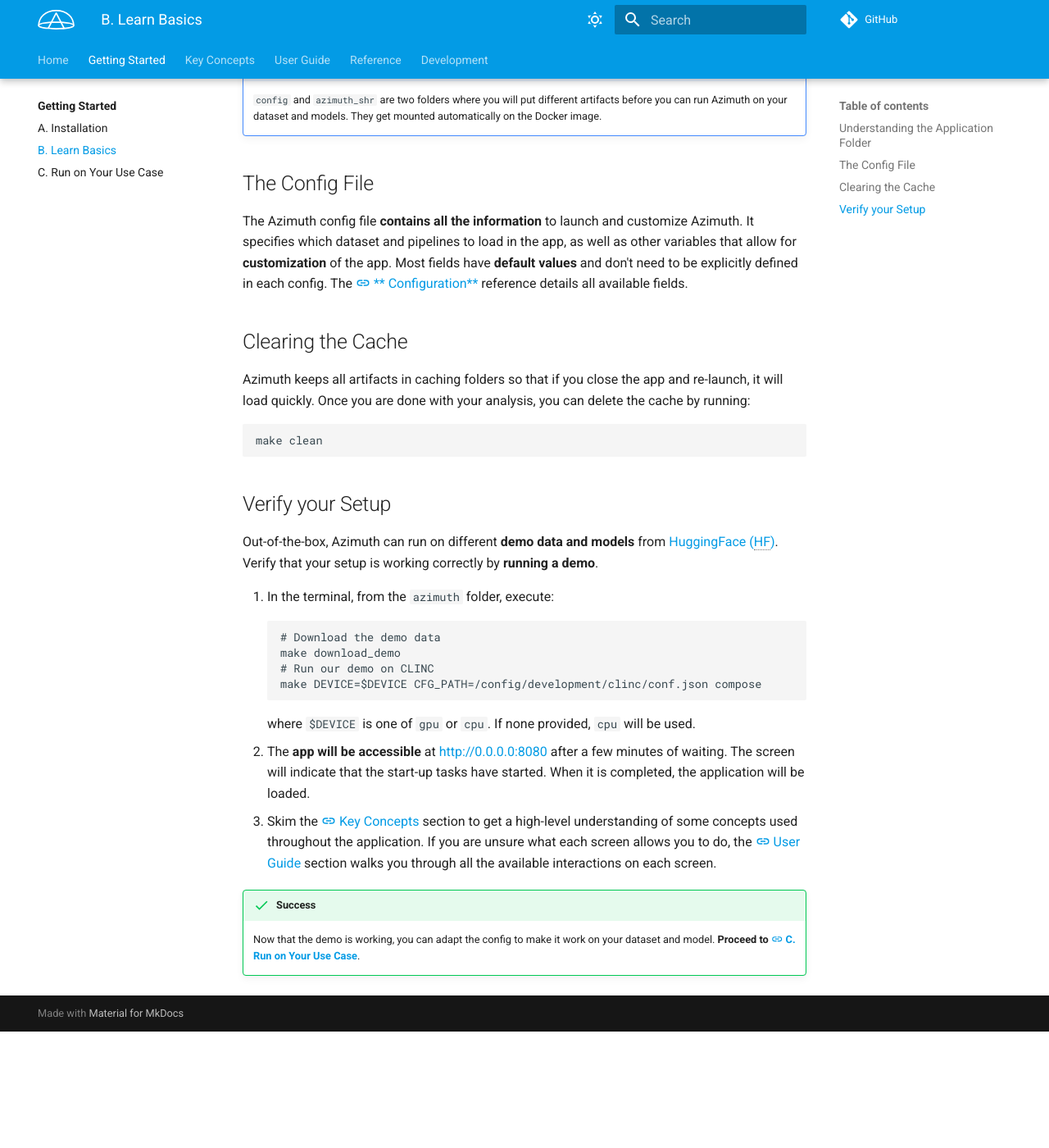
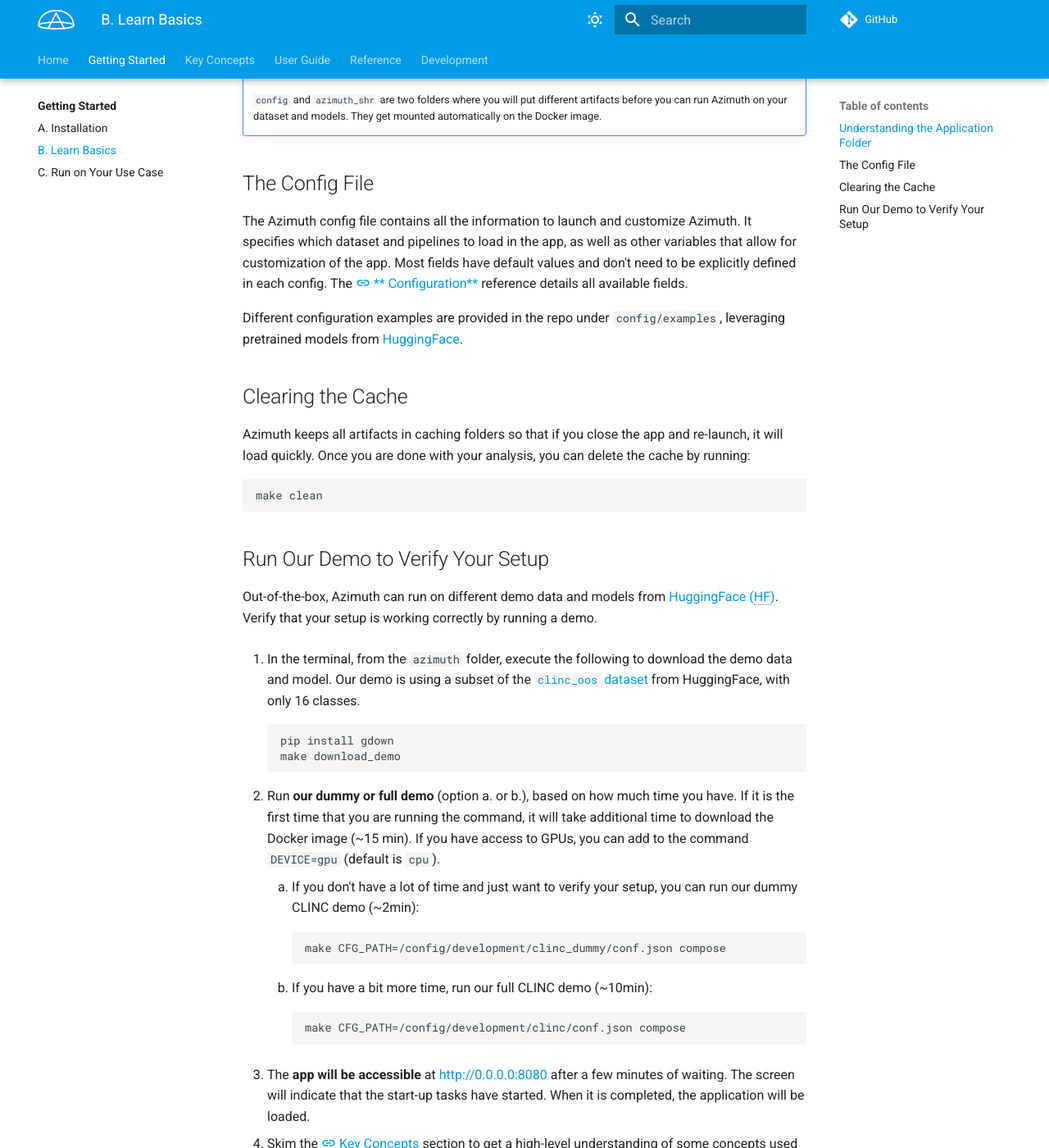
Before and after one commit to ServiceNow/azimuth, an MkDocs documentation site: the page built from docs/docs/getting-started/b-basics.md, in a window 1280 px wide and 1400 px high, scrolled down 452 px. Shown: the whole window at 82% size. Built offline with MkDocs 1.6.1 and Material for MkDocs 9.7.7, drawn with Linux system fonts in a browser that asks for light colours; comment, search, counter and statistics services are not loaded; before the commit the page ends 1710 px from its top, so only the background shows below that; some of the changed text lies outside the part shown.

````diff
--- a/docs/docs/getting-started/a-install.md
+++ b/docs/docs/getting-started/a-install.md
@@ -1,24 +1,20 @@
 # A. Installation
 
 Follow the steps to **install** the necessary items, and **download Azimuth**.
-
-!!! tip
-
-    You can also use Azimuth by git cloning the repo and running locally. It is slightly more
-    complex, but it allows you to get the latest features and edit the code. The instructions are in
-    [Development](../development/index.md).
 
 ## Requirements
 
 1. Install [**Docker**](https://www.docker.com/products/docker-desktop) :material-docker:.
     * Docker allows to use our application without installing all the dependencies.
+    * You can also use Azimuth without `Docker` by installing our dependencies with `poetry`
+      and `yarn`. It is slightly more complex, but it can be faster to launch Azimuth. The
+      instructions are in [Development](../development/index.md).
 2. [Mac Only] Setup Docker so it has **enough memory** to run Azimuth.
     1. Right-click on the Docker icon :material-docker: on the toolbar of your computer.
     2. Go to Resources and set the “Memory” slider to 9Gb or more.
     3. Click on “Apply and Restart”.
 3. **Download Azimuth**'s latest release.
-    1. On GitHub :material-github:, download the latest release in the right panel.
-    2. Unzip the folder on your computer.
+    1. On [GitHub :material-github:](https://github.com/ServiceNow/azimuth), git clone our repo.
 
 !!! success
 
--- a/docs/docs/getting-started/b-basics.md
+++ b/docs/docs/getting-started/b-basics.md
@@ -2,7 +2,7 @@
 
 ## Understanding the Application Folder
 
-In the Azimuth folder downloaded and unzipped at [step A](a-install.md), the following **structure**
+In the downloaded Azimuth folder from [step A](a-install.md), the following structure
 exists:
 
 ```bash
@@ -30,11 +30,14 @@ exists:
 
 ## The Config File
 
-The Azimuth config file **contains all the information** to launch and customize Azimuth. It
-specifies which dataset and pipelines to load in the app, as well as other variables that allow for
-**customization** of the app. Most fields have **default values** and don't need to be explicitly
-defined in each config. The [:material-link: **
+The Azimuth config file contains all the information to launch and customize Azimuth. It specifies
+which dataset and pipelines to load in the app, as well as other variables that allow for
+customization of the app. Most fields have default values and don't need to be explicitly defined in
+each config. The [:material-link: **
 Configuration**](../reference/configuration/index.md) reference details all available fields.
+
+Different configuration examples are provided in the repo under `config/examples`, leveraging
+pretrained models from [HuggingFace](https://huggingface.co).
 
 ## Clearing the Cache
 
@@ -45,24 +48,39 @@ load quickly. Once you are done with your analysis, you can delete the cache by
 make clean
 ```
 
-## Verify your Setup
+## Run Our Demo to Verify Your Setup
 
-Out-of-the-box, Azimuth can run on different **demo data and models**
+Out-of-the-box, Azimuth can run on different demo data and models
 from [HuggingFace (HF)](http://www.huggingface.co). Verify that your setup is working correctly by
-**running a demo**.
+running a demo.
 
-1. In the terminal, from the `azimuth` folder, execute:
+1. In the terminal, from the `azimuth` folder, execute the following to download the demo data and
+   model. Our demo is using a subset of
+   the [`clinc_oos` dataset](https://huggingface.co/datasets/clinc_oos) from HuggingFace, with only
+   16 classes.
     ```
-    # Download the demo data
+    pip install gdown
     make download_demo
-    # Run our demo on CLINC
-    make DEVICE=$DEVICE CFG_PATH=/config/development/clinc/conf.json compose
     ```
-   where `$DEVICE` is one of `gpu` or `cpu`. If none provided, `cpu` will be used.
-2. The **app will be accessible** at [http://0.0.0.0:8080](http://0.0.0.0:8080) after a few minutes
+
+2. Run **our dummy or full demo** (option a. or b.), based on how much time you have. If it is the
+   first time that you are running the command, it will take additional time to download the Docker
+   image (~15 min). If you have access to GPUs, you can add to the command `DEVICE=gpu` (default
+   is `cpu`).
+    1. If you don't have a lot of time and just want to verify your setup, you can run our dummy
+       CLINC demo (~2min):
+       ```
+       make CFG_PATH=/config/development/clinc_dummy/conf.json compose
+       ```
+    2. If you have a bit more time, run our full CLINC demo (~10min):
+       ```
+       make CFG_PATH=/config/development/clinc/conf.json compose
+       ```
+
+3. The **app will be accessible** at [http://0.0.0.0:8080](http://0.0.0.0:8080) after a few minutes
    of waiting. The screen will indicate that the start-up tasks have started. When it is completed,
    the application will be loaded.
-3. Skim the [:material-link: Key Concepts](../key-concepts/index.md) section to get a high-level
+4. Skim the [:material-link: Key Concepts](../key-concepts/index.md) section to get a high-level
    understanding of some concepts used throughout the application. If you are unsure what each
    screen allows you to do, the [:material-link: User Guide](../user-guide/index.md) section walks
    you through all the available interactions on each screen.
--- a/docs/docs/getting-started/c-run.md
+++ b/docs/docs/getting-started/c-run.md
@@ -17,6 +17,11 @@ and [:material-link: Custom Objects](../reference/custom-objects/index.md) to la
 use cases.
 
 ## 1. Prepare the Config File
+
+!!! tip
+
+    You haven't run our demo yet? You might want to verify your setup before feeding your own model
+    and dataset. Go back to [B. Learn Basics](b-basics.md).
 
 **Start from an existing config ** and **edit** the relevant fields to adapt it to your dataset and
 models. Examples with an [HuggingFace (HF)](http://www.huggingface.co)
@@ -125,6 +129,8 @@ They are the following:
 * Disable behavioral tests and similarity by passing respectively `BEHAVIORAL_TESTING=null` and
   `SIMILARITY=null`.
 * Specify the name of the project, passing `NAME`.
+* You can specify the device on which to run Azimuth, with `DEVICE` being one of `gpu` or `cpu`. If
+  none is provided, `cpu` will be used. Ex: `DEVICE=gpu`.
 
 !!! note
 
--- a/docs/docs/index.md
+++ b/docs/docs/index.md
@@ -1,6 +1,6 @@
 # Welcome to the Azimuth Documentation!
 
-![Logo](_static/logo.svg)
+![Logo](_static/azimuth_logo_universal_color.png){: style="width:650px"}
 
 Azimuth is an open source application that helps AI practitioners and data scientists better
 **understand their dataset and model predictions** by performing thorough **dataset** and **error
````
Also changed, not shown: other parts of docs/docs/getting-started/c-run.md (+1 -2 lines), other parts of docs/docs/index.md (+1 -1 lines), docs/docs/about-us.md (+1 -1 lines), README.md, docs/docs/_static/azimuth_logo_universal_color.png (added), docs/docs/logo.png (deleted), 3 other files.
